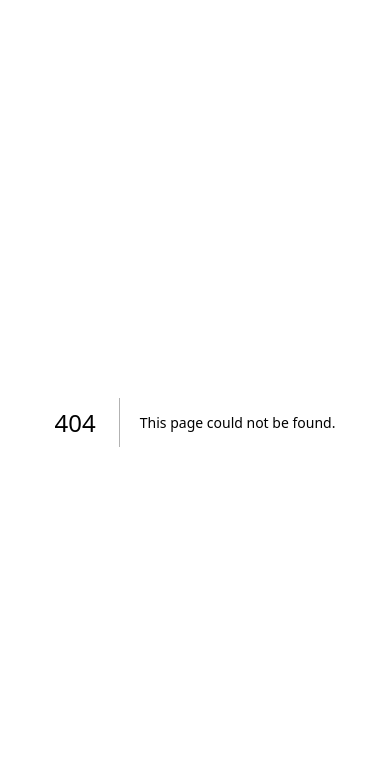
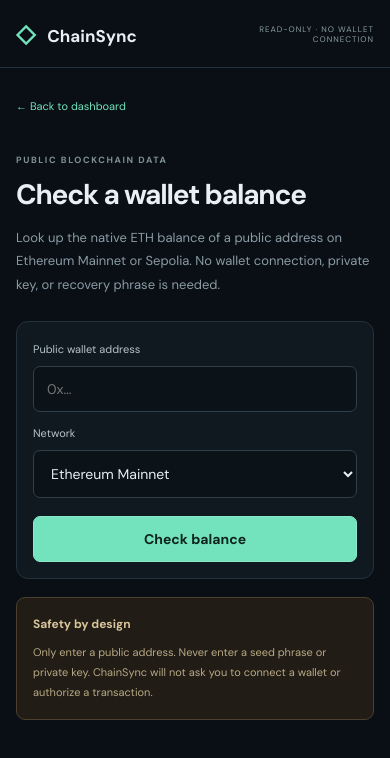
Before and after one commit to RichbloodTech001/ChainSync-Platform, a Next.js app: page /wallet-check in a window 390 px wide. Before the commit this address had no page. Shown: the top 758 px of the page. Built offline with nearby package versions, Linux system fonts and the light colour scheme.

Commit message:
Add responsive live public wallet balance lookup page

```diff
--- /dev/null
+++ b/app/wallet-check/page.tsx
@@ -0,0 +1,80 @@
+"use client";
+
+import { FormEvent, useState } from "react";
+
+type BalanceResult = {
+  address: string;
+  network: string;
+  chainId: number;
+  nativeCurrency: string;
+  balance: string;
+  blockNumber: string;
+  fetchedAt: string;
+  source: string;
+  readOnly: boolean;
+};
+
+export default function WalletCheckPage() {
+  const [address, setAddress] = useState("");
+  const [network, setNetwork] = useState("ethereum");
+  const [result, setResult] = useState<BalanceResult | null>(null);
+  const [error, setError] = useState("");
+  const [loading, setLoading] = useState(false);
+
+  async function checkBalance(event: FormEvent<HTMLFormElement>) {
+    event.preventDefault();
+    setError("");
+    setResult(null);
+    setLoading(true);
+    try {
+      const params = new URLSearchParams({ address: address.trim(), network });
+      const response = await fetch(`/api/balance?${params.toString()}`, { cache: "no-store" });
+      const payload = await response.json();
+      if (!response.ok) throw new Error(payload.error || "Unable to retrieve balance.");
+      setResult(payload as BalanceResult);
+    } catch (err) {
+      setError(err instanceof Error ? err.message : "Request failed. Please try again.");
+    } finally {
+      setLoading(false);
+    }
+  }
+
+  return (
+    <main className="check-shell">
+      <header className="check-header">
+        <a href="/" className="check-brand"><span>◇</span> ChainSync</a>
+        <span className="check-mode">READ-ONLY · NO WALLET CONNECTION</span>
+      </header>
+      <section className="check-content">
+        <a className="back-link" href="/">← Back to dashboard</a>
+        <p className="eyebrow">PUBLIC BLOCKCHAIN DATA</p>
+        <h1>Check a wallet balance</h1>
+        <p className="check-lead">Look up the native ETH balance of a public address on Ethereum Mainnet or Sepolia. No wallet connection, private key, or recovery phrase is needed.</p>
+        <form className="check-form" onSubmit={checkBalance}>
+          <label htmlFor="wallet-address">Public wallet address</label>
+          <input id="wallet-address" value={address} onChange={e => setAddress(e.target.value)} placeholder="0x…" autoComplete="off" spellCheck={false} required />
+          <label htmlFor="wallet-network">Network</label>
+          <select id="wallet-network" value={network} onChange={e => setNetwork(e.target.value)}>
+            <option value="ethereum">Ethereum Mainnet</option>
+            <option value="sepolia">Sepolia Testnet</option>
+          </select>
+          <button type="submit" disabled={loading}>{loading ? "Checking blockchain…" : "Check balance"}</button>
+        </form>
+        {error && <div className="check-error" role="alert">{error}</div>}
+        {result && <section className="balance-result" aria-live="polite">
+          <p className="eyebrow">NATIVE BALANCE</p>
+          <h2>{Number(result.balance).toLocaleString(undefined, { maximumFractionDigits: 8 })} <span>{result.nativeCurrency}</span></h2>
+          <dl>
+            <div><dt>Network</dt><dd>{result.network === "ethereum" ? "Ethereum Mainnet" : "Sepolia Testnet"}</dd></div>
+            <div><dt>Chain ID</dt><dd>{result.chainId}</dd></div>
+            <div><dt>Observed block</dt><dd>{Number(result.blockNumber).toLocaleString()}</dd></div>
+            <div><dt>Data retrieved</dt><dd>{new Date(result.fetchedAt).toLocaleString()}</dd></div>
+          </dl>
+          <p className="result-address">{result.address}</p>
+          <p className="result-note">Read-only public RPC data. Balance is a point-in-time observation and does not include token holdings.</p>
+        </section>}
+        <aside className="check-safety"><strong>Safety by design</strong><p>Only enter a public address. Never enter a seed phrase or private key. ChainSync will not ask you to connect a wallet or authorize a transaction.</p></aside>
+      </section>
+    </main>
+  );
+}
```
Also changed, not shown: app/globals.css.
